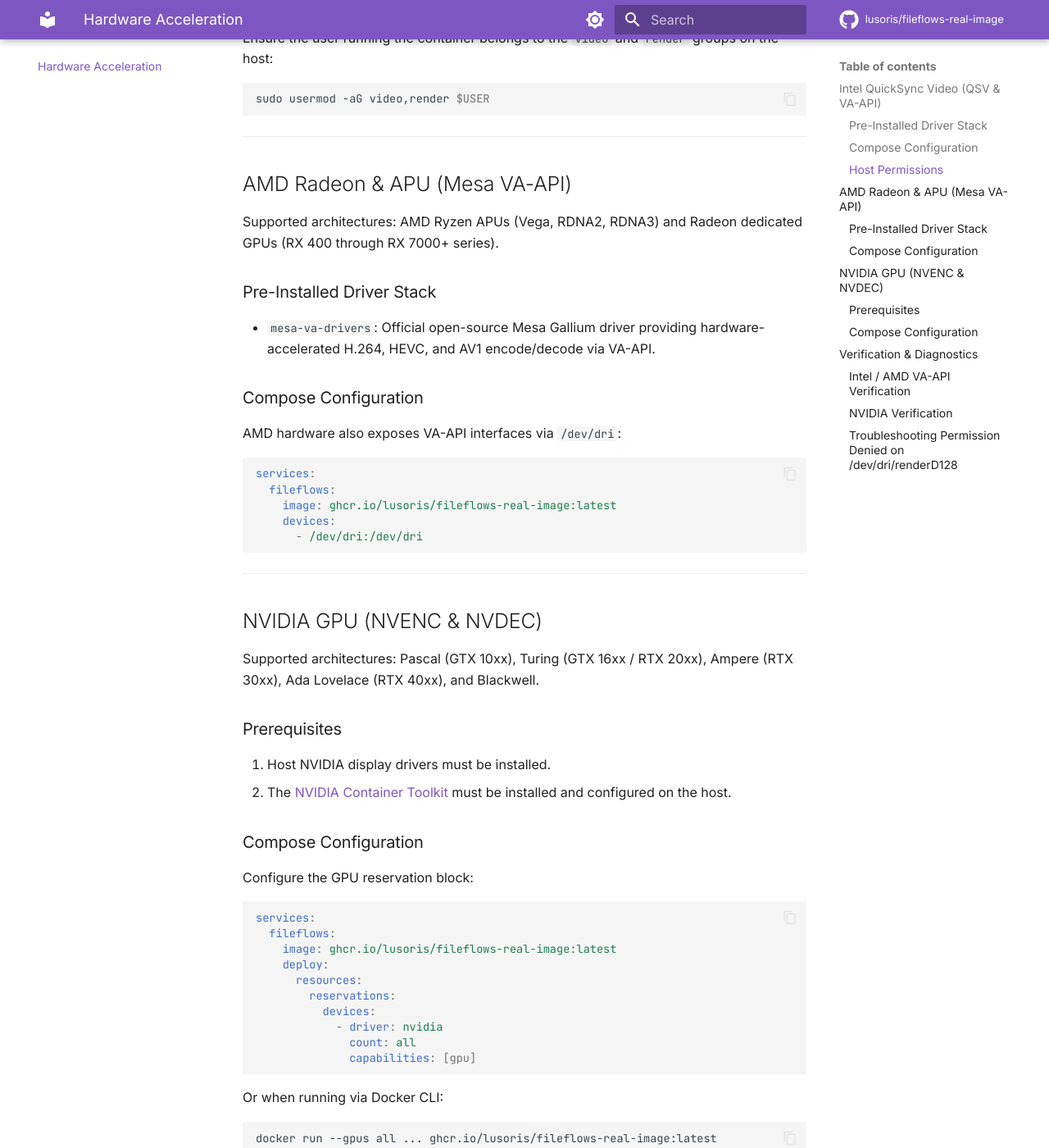
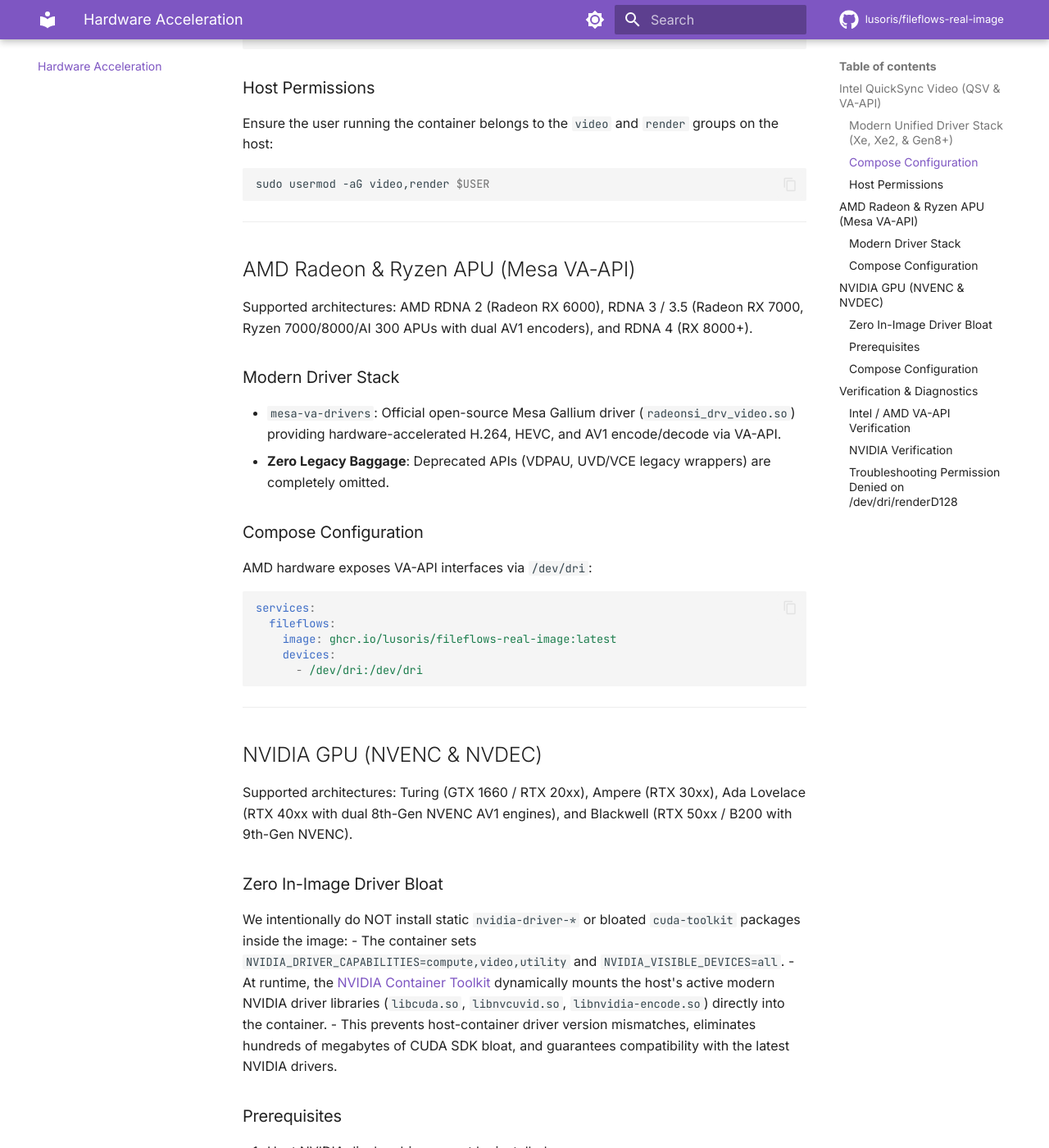
Before and after one commit to lusoris/fileflows-real-image, an MkDocs documentation site: the page built from docs/hardware-acceleration.md, in a window 1280 px wide and 1400 px high, scrolled down 1014 px. Shown: the whole window at 82% size. Built offline with MkDocs 1.6.1 and Material for MkDocs 9.7.7, drawn with Linux system fonts in a browser that asks for light colours; comment, search, counter and statistics services are not loaded; some of the changed text lies outside the part shown.

Commit message:
feat(drivers): purge obsolete legacy i965 driver and modernize Intel Xe/Xe2, AMD RDNA, and NVIDIA driver stacks

````diff
--- a/docs/hardware-acceleration.md
+++ b/docs/hardware-acceleration.md
@@ -8,11 +8,12 @@
 
 Supported architectures: Intel Core 6th Gen (Skylake) through 14th+ Gen, Intel Arc Alchemist/Battlemage dGPUs, and Intel N-series processors (N100/N200/N305).
 
-### Pre-Installed Driver Stack
-- `intel-media-va-driver-non-free`: Modern Intel iHD driver (Gen9+ hardware).
-- `i965-va-driver-shaders`: Legacy Intel i965 driver for older CPUs.
-- `intel-opencl-icd`: OpenCL compute runtime for HDR tonemapping filters.
-- `libvpl2` & `libmfx-gen1.2`: Intel oneVPL and Media SDK runtimes for direct QSV pipelines.
+### Modern Unified Driver Stack (Xe, Xe2, & Gen8+)
+The image pre-bakes Intel's modern unified driver stack and purges obsolete legacy drivers (like `i965` for pre-2015 chips):
+- `intel-media-va-driver-non-free`: The official Intel Media Driver (iHD, v26.1.2+). It natively supports both the classic `i915` kernel driver and the modern Linux `xe` kernel DRM driver (`xe.ko`). It fully accelerates modern **Xe2 (Battlemage BMG, Lunar Lake)**, **Xe (Arc Alchemist DG2, Arrow Lake, Meteor Lake, Raptor Lake, Alder Lake, Tiger Lake)**, as well as older Gen 8/9/11 hardware.
+- `libze-intel-gpu1`: Intel oneAPI Level Zero GPU driver providing direct low-overhead hardware submission on modern Xe and Xe2 architectures.
+- `intel-opencl-icd`: Intel Compute Runtime for OpenCL-based HDR tonemapping and color grading filters.
+- `libvpl2` & `libmfx-gen1.2`: Intel oneVPL GPU runtime for direct QSV transcode pipelines.
 
 ### Compose Configuration
 Pass the Direct Rendering Infrastructure device `/dev/dri` to the container:
@@ -37,15 +38,16 @@
 
 ---
 
-## AMD Radeon & APU (Mesa VA-API)
+## AMD Radeon & Ryzen APU (Mesa VA-API)
 
-Supported architectures: AMD Ryzen APUs (Vega, RDNA2, RDNA3) and Radeon dedicated GPUs (RX 400 through RX 7000+ series).
+Supported architectures: AMD RDNA 2 (Radeon RX 6000), RDNA 3 / 3.5 (Radeon RX 7000, Ryzen 7000/8000/AI 300 APUs with dual AV1 encoders), and RDNA 4 (RX 8000+).
 
-### Pre-Installed Driver Stack
-- `mesa-va-drivers`: Official open-source Mesa Gallium driver providing hardware-accelerated H.264, HEVC, and AV1 encode/decode via VA-API.
+### Modern Driver Stack
+- `mesa-va-drivers`: Official open-source Mesa Gallium driver (`radeonsi_drv_video.so`) providing hardware-accelerated H.264, HEVC, and AV1 encode/decode via VA-API.
+- **Zero Legacy Baggage**: Deprecated APIs (VDPAU, UVD/VCE legacy wrappers) are completely omitted.
 
 ### Compose Configuration
-AMD hardware also exposes VA-API interfaces via `/dev/dri`:
+AMD hardware exposes VA-API interfaces via `/dev/dri`:
 
 ```yaml
 services:
@@ -59,7 +61,13 @@
 
 ## NVIDIA GPU (NVENC & NVDEC)
 
-Supported architectures: Pascal (GTX 10xx), Turing (GTX 16xx / RTX 20xx), Ampere (RTX 30xx), Ada Lovelace (RTX 40xx), and Blackwell.
+Supported architectures: Turing (GTX 1660 / RTX 20xx), Ampere (RTX 30xx), Ada Lovelace (RTX 40xx with dual 8th-Gen NVENC AV1 engines), and Blackwell (RTX 50xx / B200 with 9th-Gen NVENC).
+
+### Zero In-Image Driver Bloat
+We intentionally do NOT install static `nvidia-driver-*` or bloated `cuda-toolkit` packages inside the image:
+- The container sets `NVIDIA_DRIVER_CAPABILITIES=compute,video,utility` and `NVIDIA_VISIBLE_DEVICES=all`.
+- At runtime, the [NVIDIA Container Toolkit](https://docs.nvidia.com/datacenter/cloud-native/container-toolkit/latest/install-guide.html) dynamically mounts the host's active modern NVIDIA driver libraries (`libcuda.so`, `libnvcuvid.so`, `libnvidia-encode.so`) directly into the container.
+- This prevents host-container driver version mismatches, eliminates hundreds of megabytes of CUDA SDK bloat, and guarantees compatibility with the latest NVIDIA drivers.
 
 ### Prerequisites
 1. Host NVIDIA display drivers must be installed.
````
Also changed, not shown: docs/architecture.md (+1 -1 lines), 3 other files.
